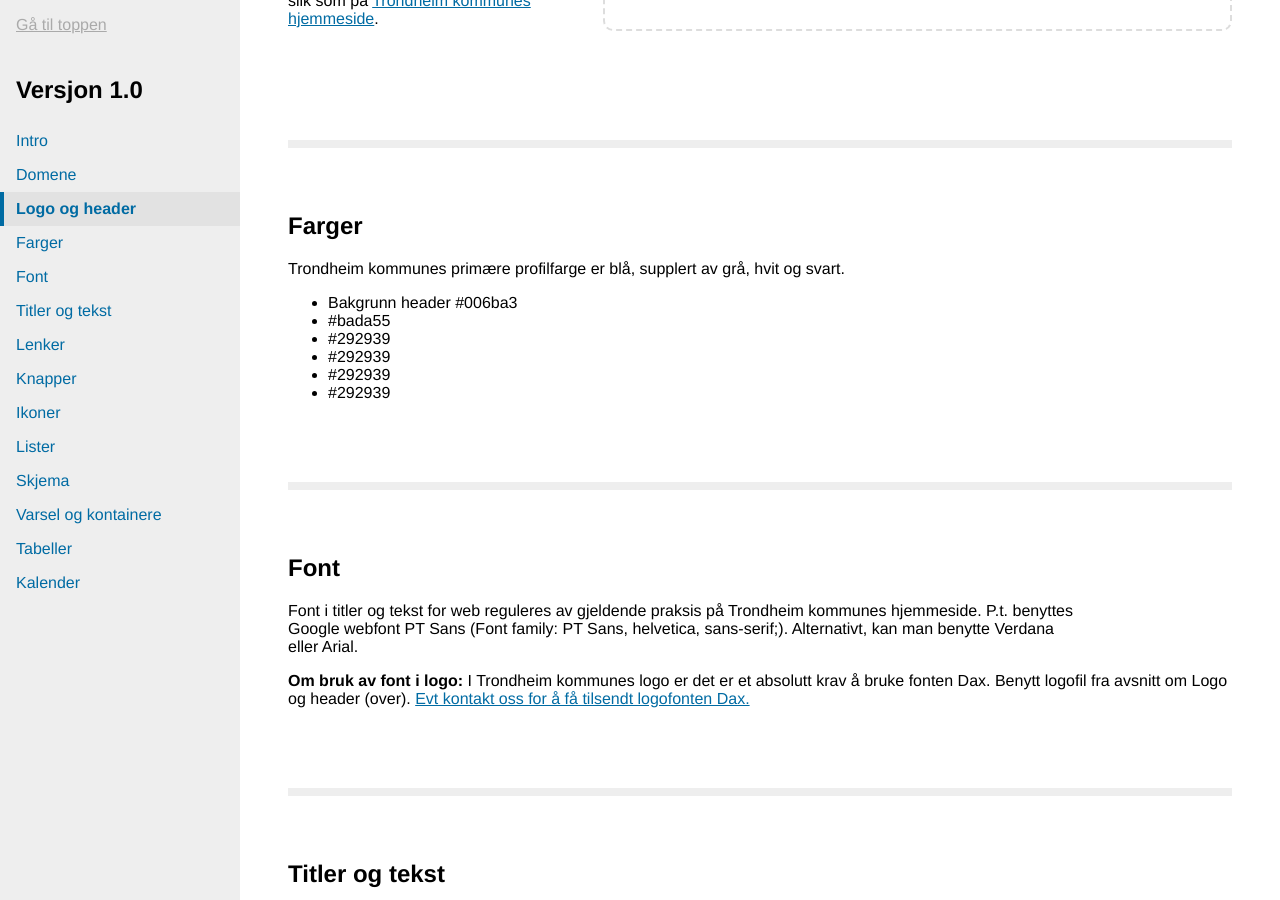
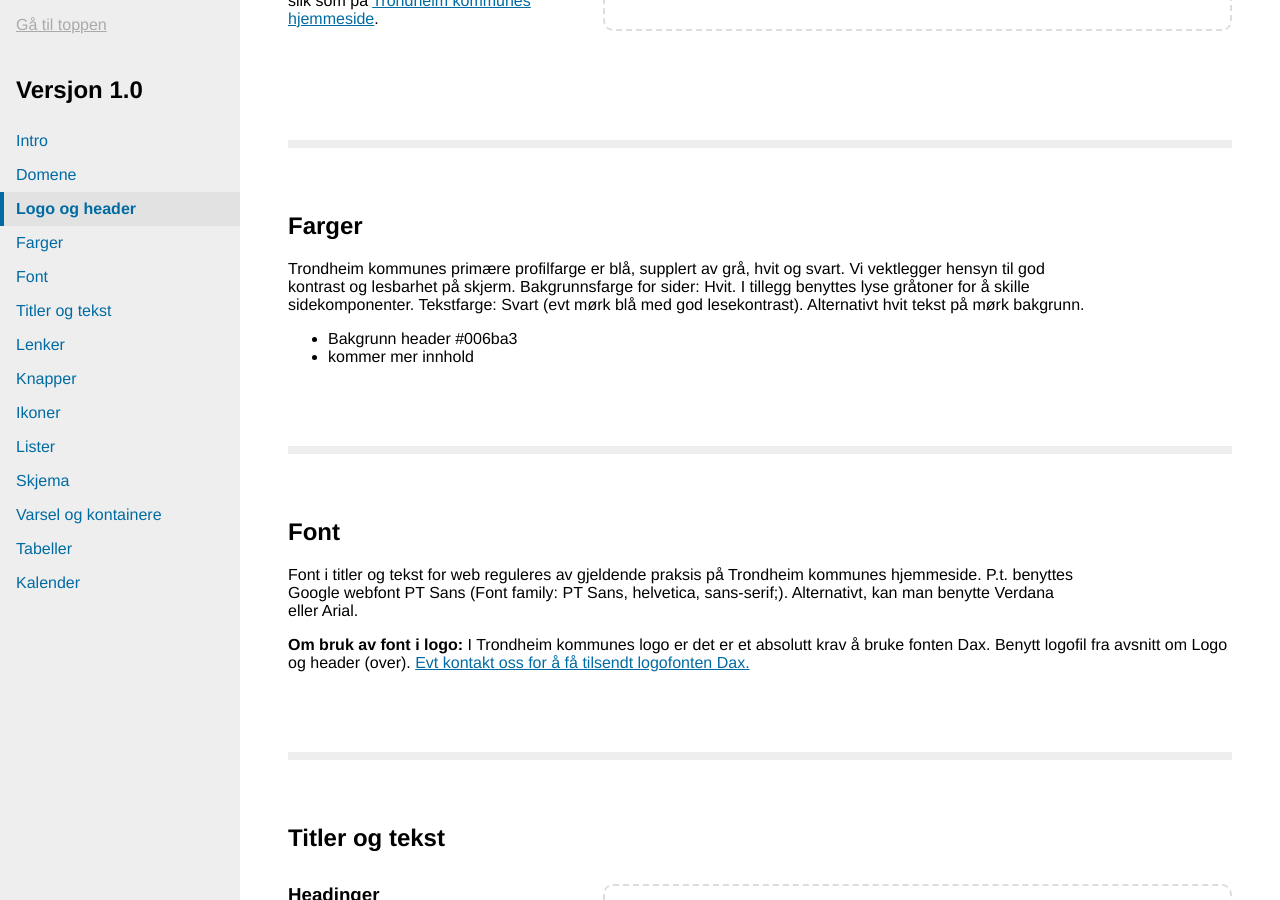
Before and after one commit to rskjonbe/styleguide, a Jekyll site: the page built from versjon/1.0/index.html, in a window 1280 px wide and 900 px high, scrolled down 1027 px. Built offline with Jekyll 4.4.1, drawn with Linux system fonts in a browser that asks for light colours; some of the changed text lies outside the part shown.

Commit message:
tekstjusteringer

```diff
--- a/versjon/1.0/farger.html
+++ b/versjon/1.0/farger.html
@@ -1,15 +1,12 @@
 <h2>Farger</h2>
 <section>
-<p class="chapter-lead">Trondheim kommunes primære profilfarge er blå, supplert av grå, hvit og svart.
-
+<p class="chapter-lead">Trondheim kommunes primære profilfarge er blå, supplert av grå, hvit og svart. Vi vektlegger hensyn til god kontrast og lesbarhet på skjerm. Bakgrunnsfarge for sider: Hvit. I tillegg benyttes lyse gråtoner for å skille sidekomponenter.
+Tekstfarge: Svart (evt mørk blå med god lesekontrast). Alternativt hvit tekst på mørk bakgrunn.
 </p>
 
 <ul>
 	<li>Bakgrunn header #006ba3</li>
-	<li>#bada55</li>
-	<li>#292939</li>
-	<li>#292939</li>
-	<li>#292939</li>
-	<li>#292939</li>
+	<li>kommer mer innhold</li>
+
 </ul>
 </section>
--- a/versjon/1.0/lister.html
+++ b/versjon/1.0/lister.html
@@ -1,7 +1,7 @@
 <h2 class="chapter-heading">Lister</h2>
 
 <p class="chapter-lead">
-    Slik ser Trondheim kommunes knapper ut.
+    Slik ser Trondheim kommunes lister ut (kladd).
 </p>
 
 <!-- Article aside list -->
```
